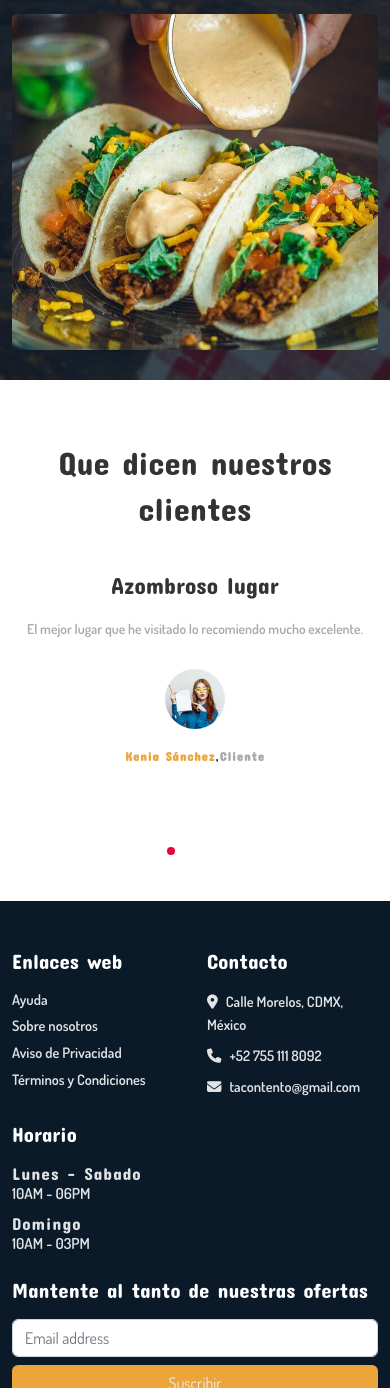
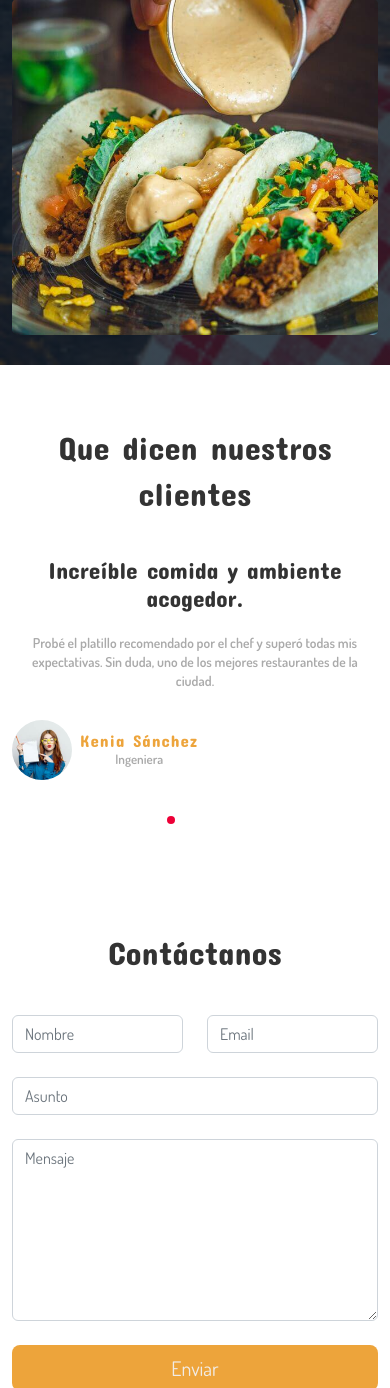
Before and after one commit to jose-M2020/tacontento, a PHP site: page /home.php in a window 390 px wide. Shown: the part 3054-4442 px from the top of the page. Run offline with PHP 8.4, Linux system fonts and the light colour scheme; the visitor is signed in with stand-in values (Sample User, id 1); data comes from the database, SQL or seed files in the repository; some libraries are stand-ins or nearby versions; some web fonts are replaced.

Commit message:
update header, reviews; create contact form, google map

```diff
--- a/05_contact.php
+++ b/05_contact.php
@@ -33,9 +33,6 @@ require_once 'views/components/header.php';
         </div>
     </div><!-- container -->
 </section>
-<section class="story-area left-text container center-sm-text">
-<div class="col-md-12"><img class="mb-30" src="images/mapa.png" alt=""></div>
-</section>
 <?php
 require_once 'views/components/footer.php';
 ?>
--- a/home.php
+++ b/home.php
@@ -64,6 +64,45 @@ $carouselItems = [
       'text' => 'VER MENÚ Y ORDENAR',
       'link' => ''
     ]
+  ],
+];
+
+$testimonios = [
+  1 => [
+    'title' => 'Increíble comida y ambiente acogedor.',
+    'comment' => 'Probé el platillo recomendado por el chef y superó todas mis expectativas. Sin duda, uno de los mejores restaurantes de la ciudad.',
+    'user' => [
+      'name'=> 'Kenia Sánchez',
+      'avatar' => 'quoto-1-200x200.jpg',
+      'role' => 'Ingeniera',
+    ],
+  ],
+  2 => [
+    'title' => 'El servicio fue excepcional.',
+    'comment' => 'Los sabores auténticos, la atención amigable y el ambiente acogedor hicieron de nuestra visita a este restaurante una experiencia memorable. ¡Altamente recomendado!',
+    'user' => [
+      'name'=> 'Santander Rivera',
+      'avatar' => 'quoto-2-200x200.jpg',
+      'role' => 'Maestro',
+    ],
+  ],
+  3 => [
+    'title' => 'Fui a celebrar mi aniversario y quedé encantado.',
+    'comment' => ' El ambiente romántico, la atención personalizada y los platos delicadamente preparados hicieron de esta noche una ocasión especial e inolvidable.',
+    'user' => [
+      'name'=> 'Juan Angel',
+      'avatar' => 'quoto-3-200x200.jpg',
+      'role' => 'Manager',
+    ],
+  ],
+  4 => [
+    'title' => 'Tacos deliciosos y auténticos.',
+    'comment' => 'Los tacos que probamos en este restaurante eran simplemente increíbles. La carne estaba perfectamente sazonada, las tortillas eran frescas y blanditas, y los ingredientes complementarios agregaban un sabor espectacular.',
+    'user' => [
+      'name'=> 'Eduardo Hernandez',
+      'avatar' => 'quoto-3-200x200.jpg',
+      'role' => 'Arquitecto',
+    ],
   ],
 ]
 
@@ -164,40 +203,34 @@ $carouselItems = [
             <h2>Que dicen nuestros clientes</h2>
         </div>
 
-        <div class="swiper-container" data-slide-effect="slide" data-autoheight="false" data-swiper-speed="500" data-swiper-margin="25" data-swiper-slides-per-view="3" data-swiper-breakpoints="true" data-scrollbar="true" data-swiper-loop="true" data-swpr-responsive="[1, 2]">
+        <div
+          class="swiper-container"
+          data-slide-effect="slide"
+          data-autoheight="false"
+          data-swiper-speed="500"
+          data-swiper-margin="25"
+          data-swiper-slides-per-view="3"
+          data-swiper-breakpoints="true"
+          data-scrollbar="true"
+          data-swiper-loop="true"
+          data-swpr-responsive="[1, 2]"
+        >
+            <div class="swiper-wrapper pb-90 pb-sm-60 left-text center-sm-text">
+                <?php  foreach($testimonios as $item): ?>
+                  <div class="swiper-slide">
+                    <h4><?php echo $item['title'] ?></h4>
+                    <p class="color-ash mb-50 mb-sm-30 mt-20"><?php echo $item['comment'] ?></p>
+                    <div class="d-flex align-items-center gap-2">
+                      <img class="circle-60" src="images/<?php echo $item['user']['avatar'] ?>" alt="">
+                      <div>
+                        <h6 class="color-primary font-13"><?php echo $item['user']['name'] ?></h6>
+                        <span class="color-ash"><?php echo $item['user']['role'] ?></span>
+                      </div>
+                    </div>
+                  </div>
+                <?php endforeach; ?>
 
-            <div class="swiper-wrapper pb-90 pb-sm-60 left-text center-sm-text">
-                <div class="swiper-slide">
-                    <h4>Azombroso lugar</h4>
-                    <p class="color-ash mb-50 mb-sm-30 mt-20">El mejor lugar que he visitado lo recomiendo mucho excelente. </p>
-                    <img class="circle-60 mb-20 " src="images/quoto-1-200x200.jpg" alt="">
-                    <h6><b class="color-primary">Kenia Sánchez</b>,<b class="color-ash">Cliente</b>
-                    </h6>
-                </div><!-- swiper-slide -->
 
-                <div class="swiper-slide">
-                    <h4>Los mejores tacos, el mejor servicio</h4>
-                    <p class="color-ash mb-50 mb-sm-30 mt-20"> 100% recomendado para toda la familia, lo vuelvo a repetir  100% recomendado</p>
-                    <img class="circle-60 mb-20" src="images/quoto-2-200x200.jpg" alt="">
-                    <h6><b class="color-primary">Santander Rivera</b>,<b class="color-ash">Cliente</b>
-                    </h6>
-                </div><!-- swiper-slide -->
-
-                <div class="swiper-slide">
-                    <h4>Los mejores antojitos en la ciudad</h4>
-                    <p class="color-ash mb-50 mb-sm-30 mt-20">Nunca creí decir esto, pero es lo mejor que hay en la ciudad. </p>
-                    <img class="circle-60 mb-20" src="images/quoto-3-200x200.jpg" alt="">
-                    <h6><b class="color-primary">Juan Angel</b>,<b class="color-ash">Visitante</b></h6>
-                </div><!-- swiper-slide -->
-
-                <div class="swiper-slide">
-                    <h4>Riquisimo</h4>
-                    <p class="color-ash mb-50 mb-sm-30 mt-20">Sin duda alguna mis alumnos son los mejores,
-                     felicidades por no dormir todas las vacaciones, los tkm </p>
-                    <img class="circle-60 mb-20" src="images/quoto-3-200x200.jpg" alt="">
-                    <h6><b class="color-primary">Eduardo Hernandez</b>,<b class="color-ash">Visitante</b>
-                    </h6>
-                </div><!-- swiper-slide -->
             </div><!-- swiper-wrapper -->
 
             <div class="swiper-pagination"></div>
@@ -205,7 +238,47 @@ $carouselItems = [
     </div><!-- container -->
 </section>
 
+<section class="container story-area left-text center-sm-text">
+    <div class="heading">
+      <h2>Contáctanos</h2>
+    </div>
+    <div class="row">
+      <div class="col-md-5">
+        <form>
+          <!-- 2 column grid layout with text inputs for the first and last names -->
+          <div class="row mb-4">
+            <div class="col">
+              <div class="form-outline">
+                <input type="text" id="form3Example1" class="form-control" placeholder="Nombre" />
+              </div>
+            </div>
+            <div class="col">
+              <div class="form-outline">
+                <input type="text" id="form3Example2" class="form-control" placeholder="Email" />
+              </div>
+            </div>
+          </div>
 
+          <!-- Email input -->
+          <div class="form-outline mb-4">
+            <input type="email" id="form3Example3" class="form-control" placeholder="Asunto"/>
+          </div>
+
+          <!-- Message input -->
+          <div class="form-outline mb-4">
+            <textarea class="form-control" id="form4Example3" rows="7" placeholder="Mensaje"></textarea>
+          </div>
+
+          <!-- Submit button -->
+          <button type="submit" class="btn btn-lg btn-primary btn-block w-100">Enviar</button>
+        </form>
+      </div>
+      <div class="col-md-7">
+        <iframe src="https://www.google.com/maps/embed?pb=!1m18!1m12!1m3!1d3051.4524715572857!2d-99.13267580787318!3d19.446620520294974!2m3!1f0!2f0!3f0!3m2!1i1024!2i768!4f13.1!3m3!1m2!1s0x85d1f93a51307a9d%3A0xa6428535c81db6d3!2sMorelos%2C%20Mexico%20City%2C%20CDMX!5e0!3m2!1sen!2smx!4v1689563946495!5m2!1sen!2smx" width="100%" height="100%" style="border:0;" allowfullscreen="" loading="lazy" referrerpolicy="no-referrer-when-downgrade"></iframe>
+      </div>
+    </div>
+    </div>
+  </section>
 
 <?php
 require_once 'views/components/footer.php';
--- a/public/common/css/styles.css
+++ b/public/common/css/styles.css
@@ -373,13 +404,15 @@ header .main-menu li.drop-down a.mouseover + ul.drop-down-menu {
 
 @media only screen and (max-width: 575px) {
 
-        header { padding: 15px 0 25px; }
-
         header .right-area { width: 100%; float: none; clear: both; border-top: 1px solid rgba(255, 255, 255, .2); border-left: 0; }
 
-        header ul.main-menu > li > a { padding: 15px; }
+        header ul.main-menu > li > a,
+        header ul.main-menu .dropdown > a
+        {
+          padding: 15px;
+        }
 
-        header .logo { margin-bottom: 15px; }
+        /* header .logo { margin-bottom: 15px; } */
 
         /* HAMBURGER ICON */
 
--- a/public/common/scripts.js
+++ b/public/common/scripts.js
@@ -295,7 +295,7 @@ function enableSwiper() {
                                 effect: (swiperSlideEffect ? swiperSlideEffect : 'coverflow'),
                                 fade: {crossFade: swiperCrossFade ? swiperCrossFade : false},
                                 breakpoints: {
-                                        1200: {slidesPerView: swprResponsive[3] ? swprResponsive[3] : 1,},
+                                        1200: {slidesPerView: swprResponsive[3] ? swprResponsive[3] : 2,},
                                         992: {slidesPerView: swprResponsive[2] ? swprResponsive[2] : 1,},
                                         768: {slidesPerView: swprResponsive[1] ? swprResponsive[1] : 1,},
                                         576: {slidesPerView: swprResponsive[0] ? swprResponsive[0] : 1,}
--- a/views/components/header.php
+++ b/views/components/header.php
@@ -97,7 +97,12 @@ $navItems = [
                 <h1 class="logo-name">Ta'contento</h1>
               </a>
             </div>
-            <ul class="main-menu d-flex align-items-center gap-3" id="main-menu">
+            <button class="faded-text menu-nav-icon" data-menu="#main-menu">
+              <i class="ion-navicon"></i>
+            </button>
+
+
+            <ul class="main-menu" id="main-menu">
               <li><a class="faded-text" href="index.php?page=homes">INICIO</a></li>
               <li><a class="faded-text" href="03_menu.php">MENU</a></li>
               <li><a class="faded-text" href="index.php?page=services">SERVICIOS</a></li>
@@ -112,7 +117,7 @@ $navItems = [
                   <div class="dropdown-menu account dropdown-menu-end m-0">
                       <a class="dropdown-item faded-text" href="index.php?page=createreserva"><i class="me-3 fa-solid fa-table-list"></i>RESERVAS</a>
                       <a class="dropdown-item faded-text" href="index.php?page=compras"><i class="me-3 fa-solid fa-utensils"></i>COMPRAS</a>
-                            <li><hr class="dropdown-divider"></li>
+                      <hr class="dropdown-divider">
                       <a class="dropdown-item faded-text" href="index.php?page=logout"><i class="me-3 fa-solid fa-right-from-bracket"></i>Cerrar sesión</a>
                   </div>
                 </div>
@@ -121,6 +126,5 @@ $navItems = [
               <?php endif; ?>
               <!-- <button class="btn btn-sm btn-primary" type="button">Ordenar</button> -->
             </ul>
-            <a class="faded-text menu-nav-icon" data-menu="#main-menu" href="#"><i class="ion-navicon"></i></a>
         </div><!-- container -->
     </header>
```
Also changed, not shown: other parts of public/common/css/styles.css (+37 -6 lines), images/mapa.PNG. Lines whose indentation alone changed are shown as unchanged.
